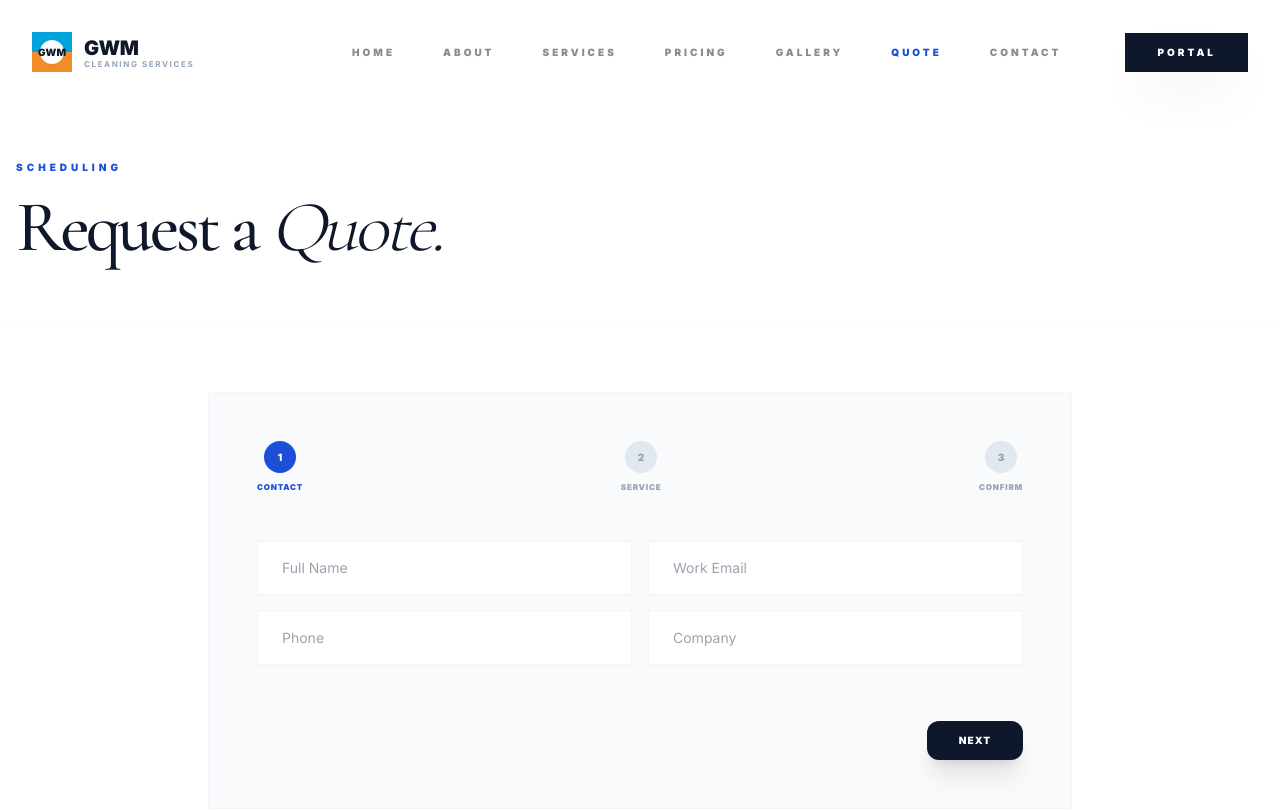
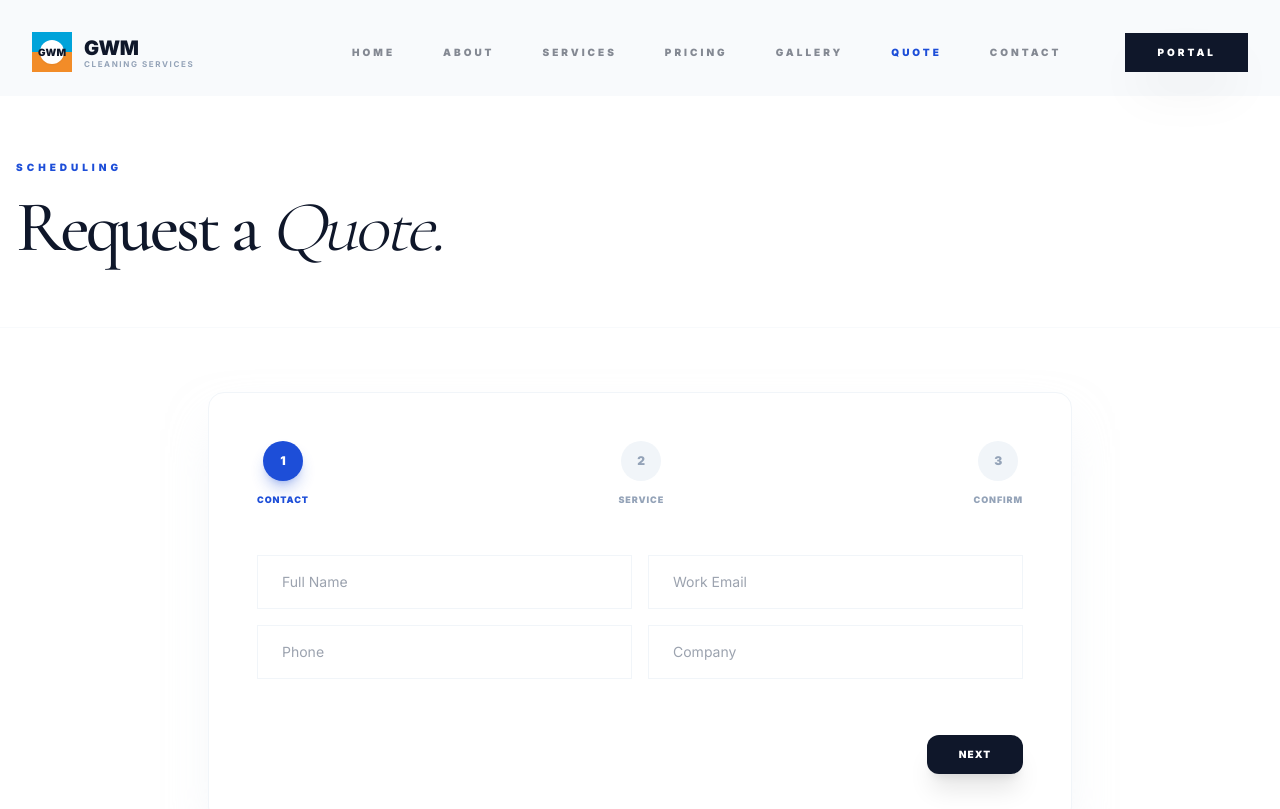
Before and after one commit to Navya-shaji/GWM, a React (Vite) app: page /booking in a window 1280 px wide. Shown: the top 809 px of the page. Built offline with nearby package versions, Linux system fonts and the light colour scheme.

Commit message:
feat: add multi-step booking page and Vercel project configuration with updated navigation links

```diff
--- a/src/components/Navbar.tsx
+++ b/src/components/Navbar.tsx
@@ -27,8 +27,8 @@ const Navbar: React.FC = () => {
 
   return (
     <header
-      className={`fixed top-0 inset-x-0 z-50 transition-all duration-500 ${
-        scrolled ? 'bg-white/80 backdrop-blur-xl border-b border-slate-50 py-4' : 'bg-white py-8'
+      className={`fixed top-0 inset-x-0 z-50 transition-all duration-700 ${
+        scrolled ? 'glass py-4 shadow-sm' : 'bg-transparent py-8'
       }`}
     >
       <div className="max-w-7xl mx-auto px-4 sm:px-6 lg:px-8 flex items-center justify-between">
--- a/src/pages/Booking.tsx
+++ b/src/pages/Booking.tsx
@@ -53,15 +53,15 @@ const Booking: React.FC = () => {
 
       <section className="py-16 bg-white">
         <div className="container mx-auto px-4 max-w-4xl">
-          <div className="bg-slate-50 p-12 rounded-sm border border-slate-100">
+          <div className="bg-white p-12 rounded-2xl shadow-2xl shadow-slate-200/50 border border-slate-100">
             {step < 4 && (
               <div className="flex items-center justify-between mb-12">
                 {[1, 2, 3].map(s => (
-                  <div key={s} className="flex flex-col items-center gap-2">
-                    <div className={`w-8 h-8 rounded-full flex items-center justify-center text-[10px] font-black ${step >= s ? 'bg-primary text-white' : 'bg-slate-200 text-slate-400'}`}>
+                  <div key={s} className="flex flex-col items-center gap-3">
+                    <div className={`w-10 h-10 rounded-full flex items-center justify-center text-xs font-black transition-all duration-300 ${step >= s ? 'bg-primary text-white shadow-lg shadow-primary/30' : 'bg-slate-100 text-slate-400'}`}>
                       {s}
                     </div>
-                    <span className={`text-[8px] font-black uppercase tracking-widest ${step >= s ? 'text-primary' : 'text-slate-400'}`}>
+                    <span className={`text-[9px] font-black uppercase tracking-widest ${step >= s ? 'text-primary' : 'text-slate-400'}`}>
                       {s === 1 ? 'Contact' : s === 2 ? 'Service' : 'Confirm'}
                     </span>
                   </div>
@@ -94,7 +94,7 @@ const Booking: React.FC = () => {
                       <option value="Elite">Elite</option>
                     </select>
                   </div>
-                  <textarea name="requirements" value={formData.requirements} onChange={handleChange} rows={4} className="w-full px-6 py-4 bg-white border border-slate-100 outline-none focus:border-primary transition-all text-sm" placeholder="Special requirements?"></textarea>
+                  <textarea name="requirements" value={formData.requirements} onChange={handleChange} rows={4} className="w-full px-6 py-4 bg-white border border-slate-200 rounded-lg outline-none focus:border-primary transition-all text-sm" placeholder="Special requirements?"></textarea>
                 </div>
               )}
 
@@ -102,7 +102,7 @@ const Booking: React.FC = () => {
                 <div className="text-center py-6 animate-in zoom-in duration-300">
                   <div className="text-4xl mb-4">📝</div>
                   <h3 className="text-xl font-medium text-brand font-display mb-2">Review your request</h3>
-                  <div className="bg-white p-6 border border-slate-100 text-left text-sm space-y-3 max-w-md mx-auto rounded-xl">
+                  <div className="bg-slate-50 p-6 border border-slate-100 text-left text-sm space-y-3 max-w-md mx-auto rounded-xl">
                     <p><strong>Name:</strong> {formData.fullName}</p>
                     <p><strong>Email:</strong> {formData.email}</p>
                     <p><strong>Service:</strong> {formData.level} {formData.service}</p>
```
Also changed, not shown: vercel.json (added).
